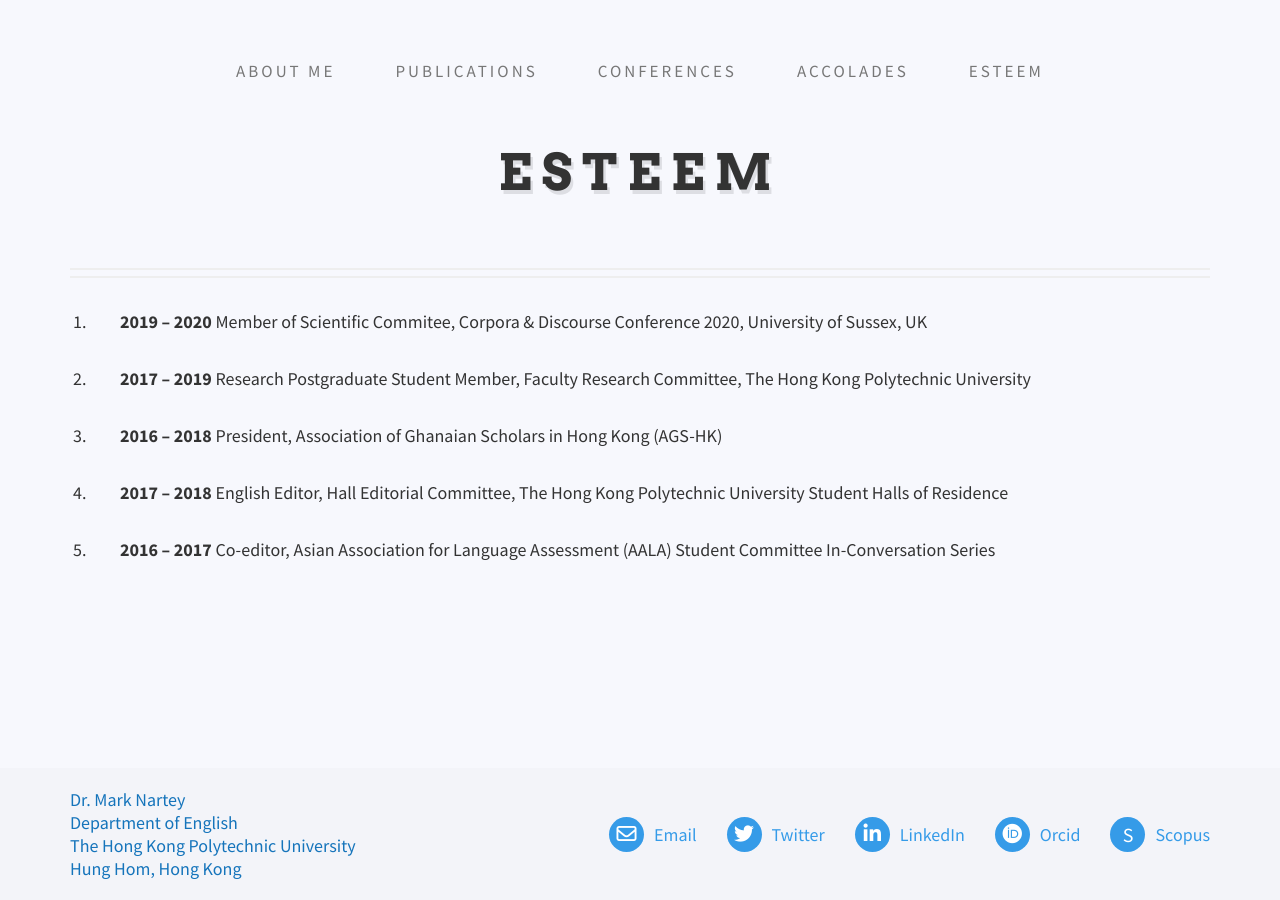
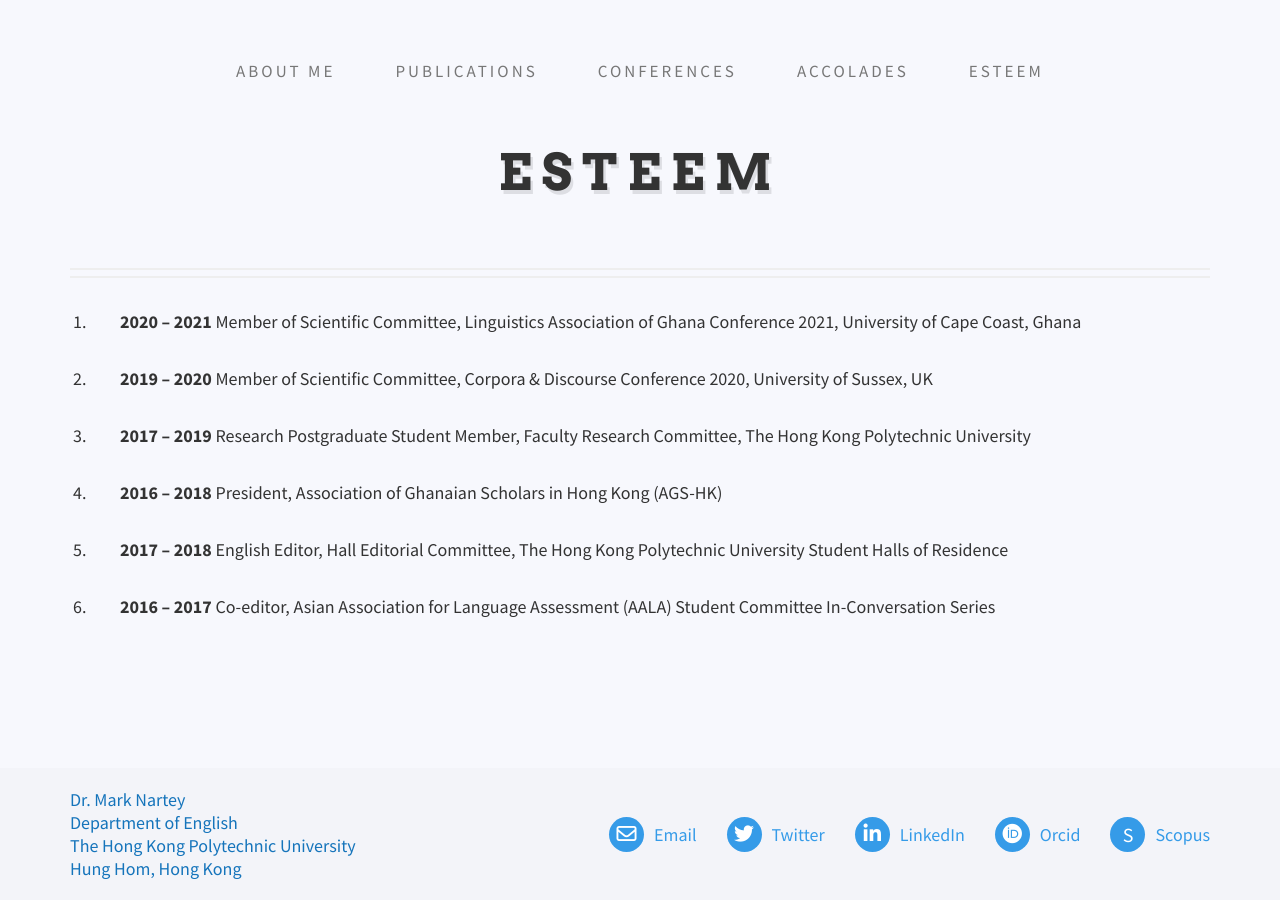
Before and after one commit to danielcornock/marknartey.com, a Jekyll site: the page built from _pages/esteem-measures.md, in a window 1280 px wide. Built offline with Jekyll 4.4.1, drawn with Linux system fonts in a browser that asks for light colours; nearby versions of some CDN libraries.

Commit message:
Update Content “Esteem Measures”

```diff
--- a/_data/esteem-measures.yml
+++ b/_data/esteem-measures.yml
@@ -1,5 +1,7 @@
 items:
-  - content: <b>2019 – 2020</b> Member of Scientific Commitee, Corpora & Discourse
+  - content: <b>2020 – 2021</b> Member of Scientific Committee, Linguistics
+      Association of Ghana Conference 2021, University of Cape Coast, Ghana
+  - content: <b>2019 – 2020</b> Member of Scientific Committee, Corpora & Discourse
       Conference 2020, University of Sussex, UK
   - content: <b>2017 – 2019</b> Research Postgraduate Student Member, Faculty
       Research Committee, The Hong Kong Polytechnic University
```
